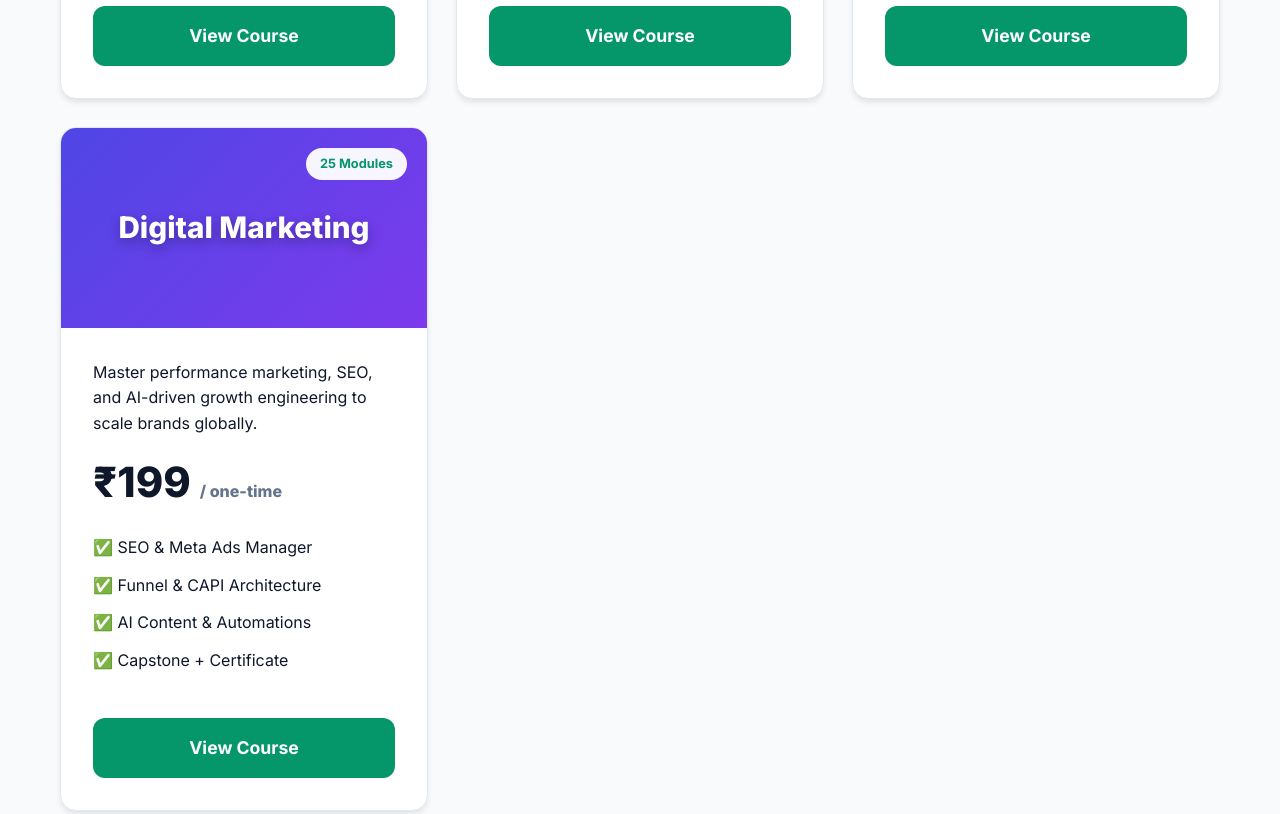
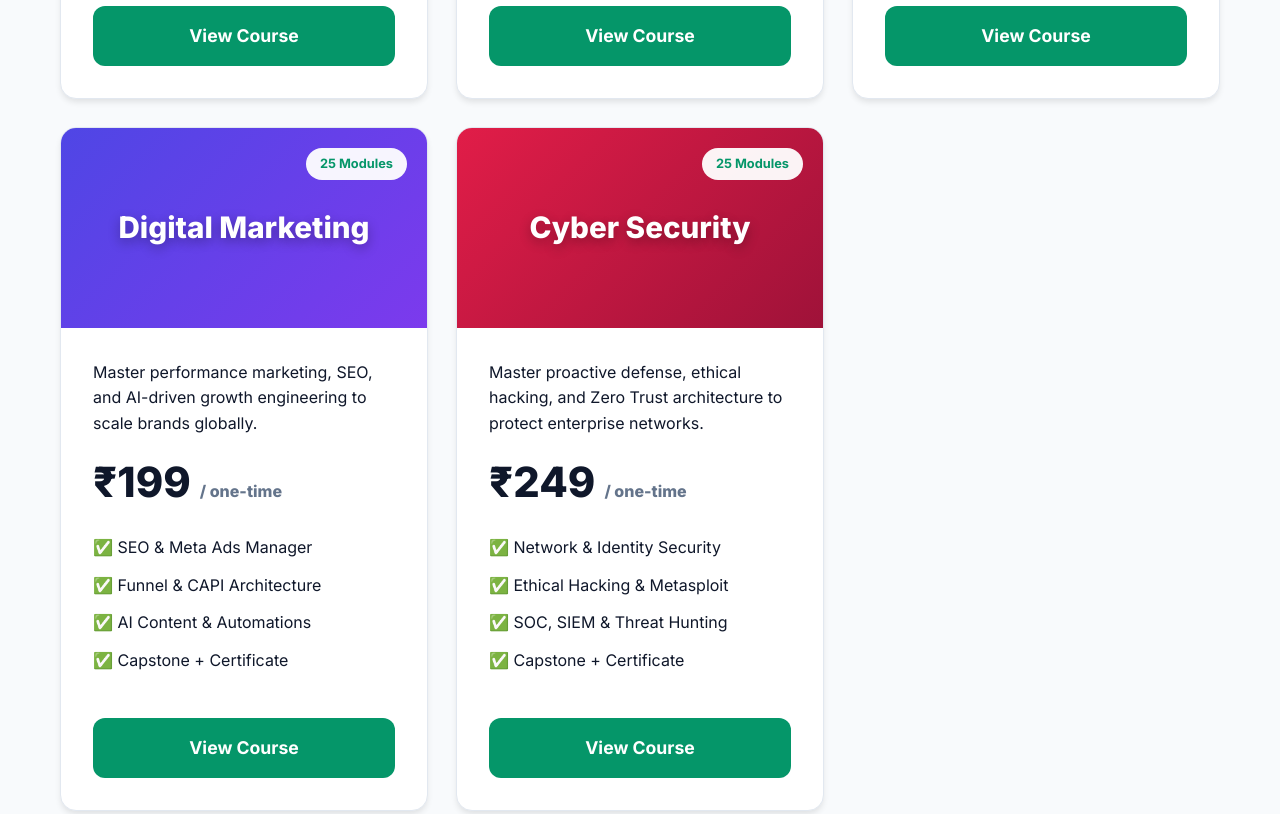
Before and after one commit to goolearn-rac/GooracLearn, a plain HTML site: page index.html in a window 1280 px wide. Shown: the part 1500-2314 px from the top of the page. Drawn offline with Linux system fonts and the light colour scheme.

Commit message:
Update index.html

```diff
--- a/index.html
+++ b/index.html
@@ -4,16 +4,16 @@
     <meta charset="UTF-8">
     <meta name="viewport" content="width=device-width, initial-scale=1.0, maximum-scale=1.0, user-scalable=no">
 
-    <meta name="title" content="Goorac Learn | Professional Certifications in Digital Marketing, Data Analytics, Prompt Engineering & HR Management">
-    <meta name="description" content="Master Digital Marketing, Data Analytics, Prompt Engineering, and HR Management with Goorac Learn. Industry-recognized 25-module certification courses with lifetime access, hands-on projects, and verifiable certificates.">
-    <meta name="keywords" content="Digital Marketing Course, HR Management Certification, Data Analytics Certification, Prompt Engineering Course, AI Certification, Goorac Learn, SEO, Performance Marketing, SQL Python Training, Business Intelligence, LLM Prompting, Talent Management">
+    <meta name="title" content="Goorac Learn | Professional Certifications in Cyber Security, Digital Marketing, Data Analytics, Prompt Engineering & HR Management">
+    <meta name="description" content="Master Cyber Security, Digital Marketing, Data Analytics, Prompt Engineering, and HR Management with Goorac Learn. Industry-recognized 25-module certification courses with lifetime access, hands-on projects, and verifiable certificates.">
+    <meta name="keywords" content="Cyber Security Course, Ethical Hacking Certification, Digital Marketing Course, HR Management Certification, Data Analytics Certification, Prompt Engineering Course, AI Certification, Goorac Learn, SEO, Performance Marketing, SQL Python Training, Business Intelligence, LLM Prompting, Talent Management">
     <meta name="author" content="Goorac Corporation">
     <meta name="robots" content="index, follow">
 
     <meta property="og:type" content="website">
     <meta property="og:url" content="https://www.yourwebsite.com/index.html">
-    <meta property="og:title" content="Goorac Learn | Digital Marketing, Data Analytics, Prompt Engineering & HR Management Certifications">
-    <meta property="og:description" content="Professional certification programs to boost your career in Digital Marketing, Data, AI, and Human Resources.">
+    <meta property="og:title" content="Goorac Learn | Cyber Security, Digital Marketing, Data Analytics, Prompt Engineering & HR Management Certifications">
+    <meta property="og:description" content="Professional certification programs to boost your career in Cyber Security, Digital Marketing, Data, AI, and Human Resources.">
     <meta property="og:image" content="https://www.yourwebsite.com/icon.png">
     <meta property="og:image:secure_url" content="https://www.yourwebsite.com/icon.png">
     <meta property="og:image:type" content="image/png">
@@ -23,11 +23,11 @@
 
     <meta property="twitter:card" content="summary_large_image">
     <meta property="twitter:url" content="https://www.yourwebsite.com/index.html">
-    <meta property="twitter:title" content="Goorac Learn | Digital Marketing, Data Analytics, Prompt Engineering & HR Management">
-    <meta property="twitter:description" content="Master Digital Marketing, Data, AI, and HR skills with industry-recognized certifications.">
+    <meta property="twitter:title" content="Goorac Learn | Cyber Security, Digital Marketing, Data Analytics, Prompt Engineering & HR Management">
+    <meta property="twitter:description" content="Master Cyber Security, Digital Marketing, Data, AI, and HR skills with industry-recognized certifications.">
     <meta property="twitter:image" content="https://www.yourwebsite.com/icon.png">
 
-    <title>Goorac Learn | Digital Marketing, Data Analytics, Prompt Engineering & HR Management Certifications</title>
+    <title>Goorac Learn | Cyber Security, Digital Marketing, Data Analytics, Prompt Engineering & HR Management Certifications</title>
     <link href="https://fonts.googleapis.com/css2?family=Inter:wght@400;500;600;700;800&family=JetBrains+Mono:wght@400;500&display=swap" rel="stylesheet">
     <style>
         /* Premium SaaS Theme Variables - Emerald & Midnight Blue */
@@ -527,6 +527,24 @@
                         <a href="digital-marketing.html" class="btn">View Course</a>
                     </div>
                 </div>
+
+                <div class="course-card">
+                    <div class="course-header" style="background: linear-gradient(135deg, #e11d48, #9f1239);">
+                        <h3>Cyber Security</h3>
+                        <div class="course-badge">25 Modules</div>
+                    </div>
+                    <div class="course-body">
+                        <p>Master proactive defense, ethical hacking, and Zero Trust architecture to protect enterprise networks.</p>
+                        <div class="price">₹249 <span>/ one-time</span></div>
+                        <ul class="features-list">
+                            <li>✅ Network & Identity Security</li>
+                            <li>✅ Ethical Hacking & Metasploit</li>
+                            <li>✅ SOC, SIEM & Threat Hunting</li>
+                            <li>✅ Capstone + Certificate</li>
+                        </ul>
+                        <a href="cybersecurity.html" class="btn">View Course</a>
+                    </div>
+                </div>
             </div>
         </div>
     </section>
@@ -572,7 +590,8 @@
                     <a href="data-analytics.html" style="color: #cbd5e1; text-decoration: none; display: block; margin-bottom: 8px;">Data Analytics</a>
                     <a href="prompt-engineering.html" style="color: #cbd5e1; text-decoration: none; display: block; margin-bottom: 8px;">Prompt Engineering</a>
                     <a href="hr-management.html" style="color: #cbd5e1; text-decoration: none; display: block; margin-bottom: 8px;">HR Management</a>
-                    <a href="digital-marketing.html" style="color: #cbd5e1; text-decoration: none; display: block;">Digital Marketing</a>
+                    <a href="digital-marketing.html" style="color: #cbd5e1; text-decoration: none; display: block; margin-bottom: 8px;">Digital Marketing</a>
+                    <a href="cybersecurity.html" style="color: #cbd5e1; text-decoration: none; display: block;">Cyber Security</a>
                 </div>
                 <div>
                     <strong style="color: white;">Company</strong><br><br>
```
